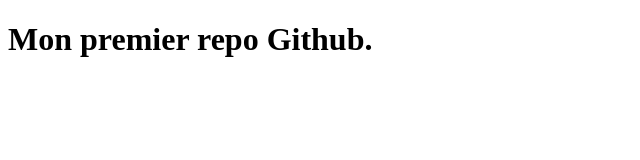
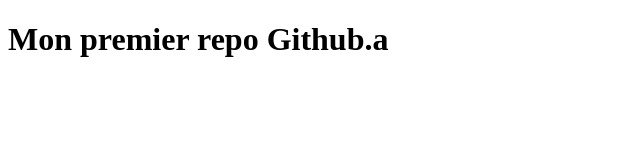
Before and after one commit to romain-cointet/test, a plain HTML site: page index.html in a window 1280 px wide. Shown: the full height of the page, 0-640 px from the left. Drawn offline with Linux system fonts and the light colour scheme.

Commit message:
mon message

```diff
--- a/index.html
+++ b/index.html
@@ -7,7 +7,7 @@
 </head>
 
 <body>
-  <h1>Mon premier repo Github.</h1>
+  <h1>Mon premier repo Github.a</h1>
 </body>
 
 </html>
```
